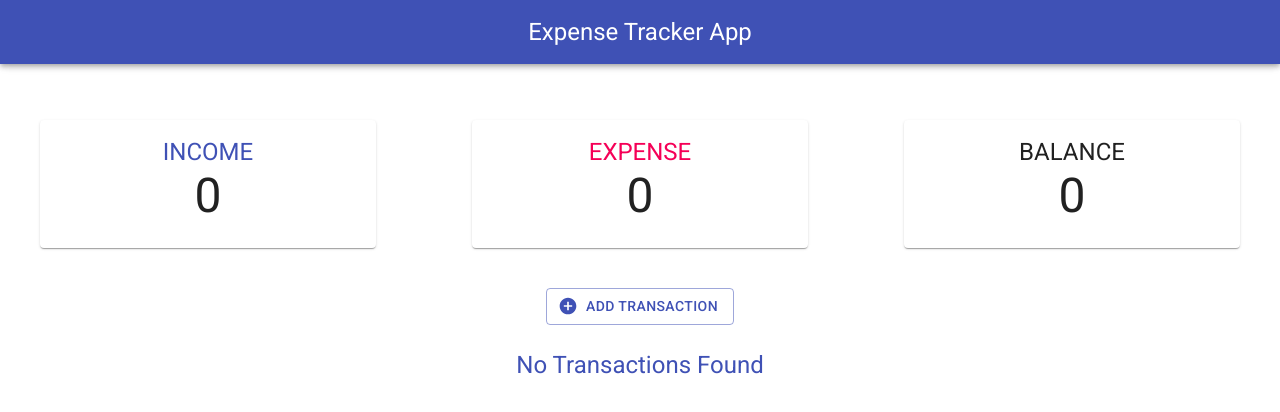
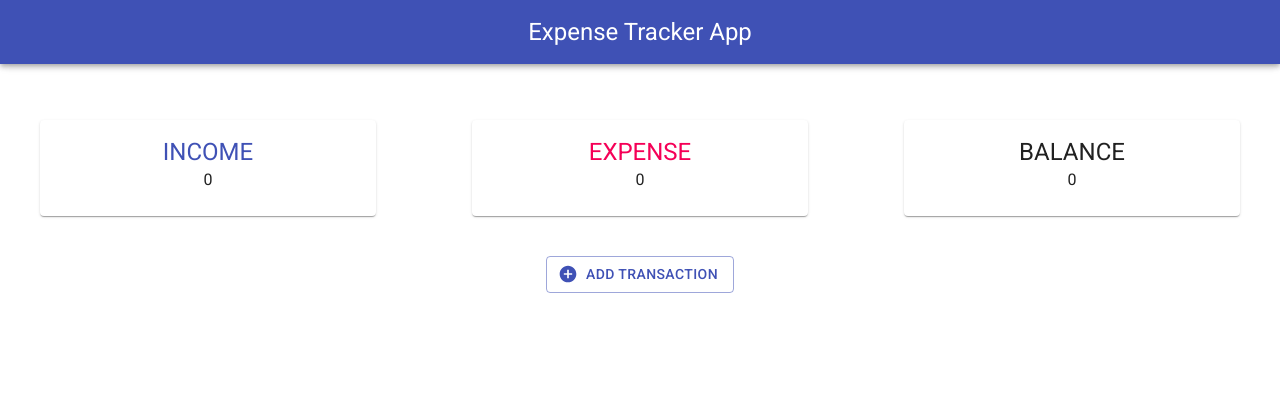
Before and after one commit to IMAWAISAHMAD/expense-tracker, a React (Create React App) app: page / in a window 1280 px wide. Shown: the top 412 px of the page. Built offline with nearby package versions, Linux system fonts and the light colour scheme.

Commit message:
Revert "List item ui completed"
This reverts commit 1ea4bc84fb8c9f7f61758f2553e7cc0f0d0c4cb7.

```diff
--- a/src/components/AddTransaction.jsx
+++ b/src/components/AddTransaction.jsx
@@ -35,9 +35,9 @@ export default function AddTransaction({addOrUpdate,editRecord}) {
         if('type' in fieldValues)
             temp.type = fieldValues.type.length !==0 ?'':'Transaction Type is required';
         if('desc' in fieldValues)
-           temp.desc = fieldValues.desc.length>=3 && fieldValues.desc.length<=15 ?'':'Description is required & must be between 3 to 15 cracters';
+           temp.desc = fieldValues.desc.length>=5 ?'':'Description is required and must be minimum five cracters';
         if('amount' in fieldValues)
-            temp.amount = parseInt(fieldValues.amount,10)>0 ?'':'Amount is required & must be greater than zero';
+            temp.amount = parseInt(fieldValues.amount,10)>0 ?'':'Amount is required must be greater than zero';
         setErrors({
             ...temp
         })
--- a/src/components/Balance.jsx
+++ b/src/components/Balance.jsx
@@ -26,8 +26,8 @@ export default function Balance() {
                         <Typography variant='h5' color='primary'>
                             INCOME
                         </Typography>
-                        <Typography variant='h3'>
-                           {income.toLocaleString()}
+                        <Typography>
+                           {income}
                         </Typography>
                     </CardContent>
                 </Card>
@@ -38,8 +38,8 @@ export default function Balance() {
                         <Typography variant='h5' color='secondary'>
                             EXPENSE
                         </Typography>
-                        <Typography variant='h3'>
-                           {expense.toLocaleString()}
+                        <Typography>
+                           {expense}
                         </Typography>
                     </CardContent>
                 </Card>
@@ -50,8 +50,8 @@ export default function Balance() {
                         <Typography variant='h5' color='textPrimary'>
                             BALANCE
                         </Typography>
-                        <Typography variant='h3'>
-                           {balance.toLocaleString()}
+                        <Typography>
+                           {balance}
                         </Typography>
                     </CardContent>
                 </Card>
--- a/src/components/Transaction.jsx
+++ b/src/components/Transaction.jsx
@@ -1,25 +1,22 @@
 import React,{useState} from 'react'
-import {makeStyles,List,ListItem,ListItemAvatar,Avatar,ListItemSecondaryAction,ListItemText,IconButton,Typography} from '@material-ui/core'
+import {Grid,makeStyles,Divider,List,ListItem,ListItemAvatar,Avatar,ListItemSecondaryAction,ListItemText,IconButton} from '@material-ui/core'
 import AccountBalanceWalletIcon from '@material-ui/icons/AccountBalanceWallet'
+import DeleteForeverIcon from '@material-ui/icons/DeleteForever';
 import EditIcon from '@material-ui/icons/Edit';
 import DeleteCofirmation from './controls/DeleteConfirmation';
-import DeleteIcon from '@material-ui/icons/Delete';
 
 const useStyles = makeStyles(theme=>({
-    root: {
-        flexGrow: 1,
-        maxWidth: 500,
-        margin:'auto'
-      },
-      demo: {
-        backgroundColor: theme.palette.background.paper,
+    root:{
+        flexGrow:1,
+        width: '100%',
+        maxWidth: 750,
+        margin:'auto',
     }
 }))
 
 
 
 export default function Transaction({id,transaction,deleteTransaction,handleEdit,setNotify}) {
-    const {type,desc,date,amount} = transaction;
     const classes = useStyles();
     const [confirmDialog,setConfirmDialog] = useState({isOpen:false,title:'',subTitle:'',})
 
@@ -42,42 +39,52 @@ export default function Transaction({id,transaction,deleteTransaction,handleEdit
     }
     return (
     <div className={classes.root}>
-            <div className={classes.demo}>
-                <List dense>
+        <List key={id} dense >
             <ListItem>
+            <Grid container>
+                <Grid item md={2}>
                     <ListItemAvatar>
                         <Avatar>
                             <AccountBalanceWalletIcon/>
                         </Avatar>
                     </ListItemAvatar>
-                        <ListItemText primary={desc} secondary={date}/>
-                        {type==='income'?
-                        (
-                            <ListItemText disableTypography primary={<Typography variant='subtitle1' color='primary'>{parseInt(amount).toLocaleString()}</Typography>}/>
-                        ):
-                        (
-                            <ListItemText disableTypography primary={<Typography variant='subtitle1' color='secondary'>{parseInt(amount).toLocaleString()}</Typography>}/>
-                        )
-                        }
+                </Grid>
+                <Grid item md={8} >
+                <ListItemText>
+                <Grid container spacing={10}>
+                        <Grid item>
+                            {transaction.date}
+                        </Grid>
+                        <Grid item>
+                            {transaction.type}
+                        </Grid>
+                        <Grid item>
+                            {transaction.desc}
+                        </Grid>
+                        <Grid item>
+                            {transaction.amount}
+                        </Grid>
+                    </Grid>
+                </ListItemText>
+                </Grid>
+                <Grid item md={2}>
                 <ListItemSecondaryAction>
                     <IconButton
-                            edge="end"
-                            aria-label="delete"
                     onClick={()=>handleEdit(transaction)}
                     >
-                                <EditIcon />
+                        <EditIcon/>
                     </IconButton>
                     <IconButton
-                            edge="end"
-                            aria-label="delete"
                      onClick={()=>handleDelete(id)}
                     >
-                                <DeleteIcon/>
+                        <DeleteForeverIcon/>
                     </IconButton>
                 </ListItemSecondaryAction>
+                </Grid>
+            </Grid>
             </ListItem>
+            <Divider/>
         </List>
-             </div>
         <DeleteCofirmation
         confirmDialog={confirmDialog}
         setConfirmDialog={setConfirmDialog}
--- a/src/components/Transactions.jsx
+++ b/src/components/Transactions.jsx
@@ -1,5 +1,5 @@
 import React,{useContext,useState} from 'react'
-import {Button,Grid,Typography} from '@material-ui/core'
+import {Button,Grid} from '@material-ui/core'
 import {AppContext} from '../context/AppContext'
 import Balance from './Balance'
 import Transaction from './Transaction'
@@ -16,8 +16,10 @@ export default function Transactions() {
     const [notify,setNotify] = useState({isOpen:false,type:'',title:'',message:''});
 
 
+
     const addOrUpdate = (values,handleReset) => {
         const {id,date,type,desc,amount} = values;
+        console.log(typeof(amount));
         if(id===0){
             const newTransaction = {
                 id:transactions.length+1,
@@ -77,7 +79,7 @@ export default function Transactions() {
                 </Button>
                 </Grid>
                 <Grid item  xs={12} sm={12} md={12}>
-                    {transactions.length>0 ?
+                    {transactions.length>0 &&
                         transactions.map(transaction=>(
                             <Transaction
                             key={transaction.id}
@@ -87,11 +89,7 @@ export default function Transactions() {
                             handleEdit={recordForEdit}
                             setNotify={setNotify}
                             />
-                    )):
-                    <div style={{marginTop:'24px'}}>
-                        <Typography variant='h5' color='primary'>No Transactions Found</Typography>
-                    </div>
-                    }
+                    ))}
                 </Grid>
             </Grid>
             <Notification
--- a/src/context/AppContext.js
+++ b/src/context/AppContext.js
@@ -30,6 +30,7 @@ export const AppProvider = ({children}) => {
 
     const updateTransaction = (transaction) => {
         dispatch({type:'UPDATE_TRANSACTION',payload:transaction})
+        console.log('Update transaction called',transaction);
      }
 
     return(
--- a/src/index.css
+++ b/src/index.css
@@ -1,6 +1,6 @@
 body {
   margin: 0;
-  font-family:'Roboto', -apple-system, BlinkMacSystemFont,'Segoe UI', 'Oxygen',
+  font-family: -apple-system, BlinkMacSystemFont,'Roboto', 'Segoe UI', 'Oxygen',
     'Ubuntu', 'Cantarell', 'Fira Sans', 'Droid Sans', 'Helvetica Neue',
     sans-serif;
   -webkit-font-smoothing: antialiased;
```
Lines whose indentation alone changed are shown as unchanged.
